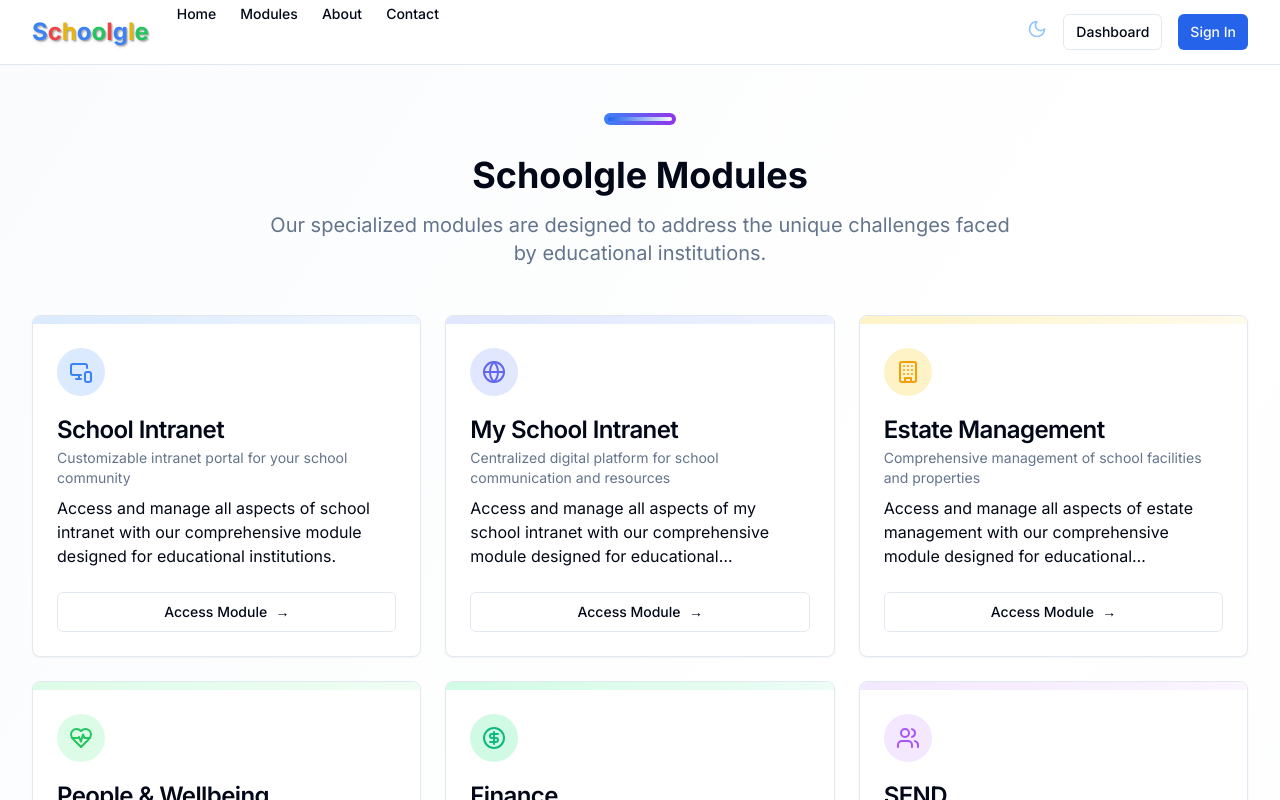
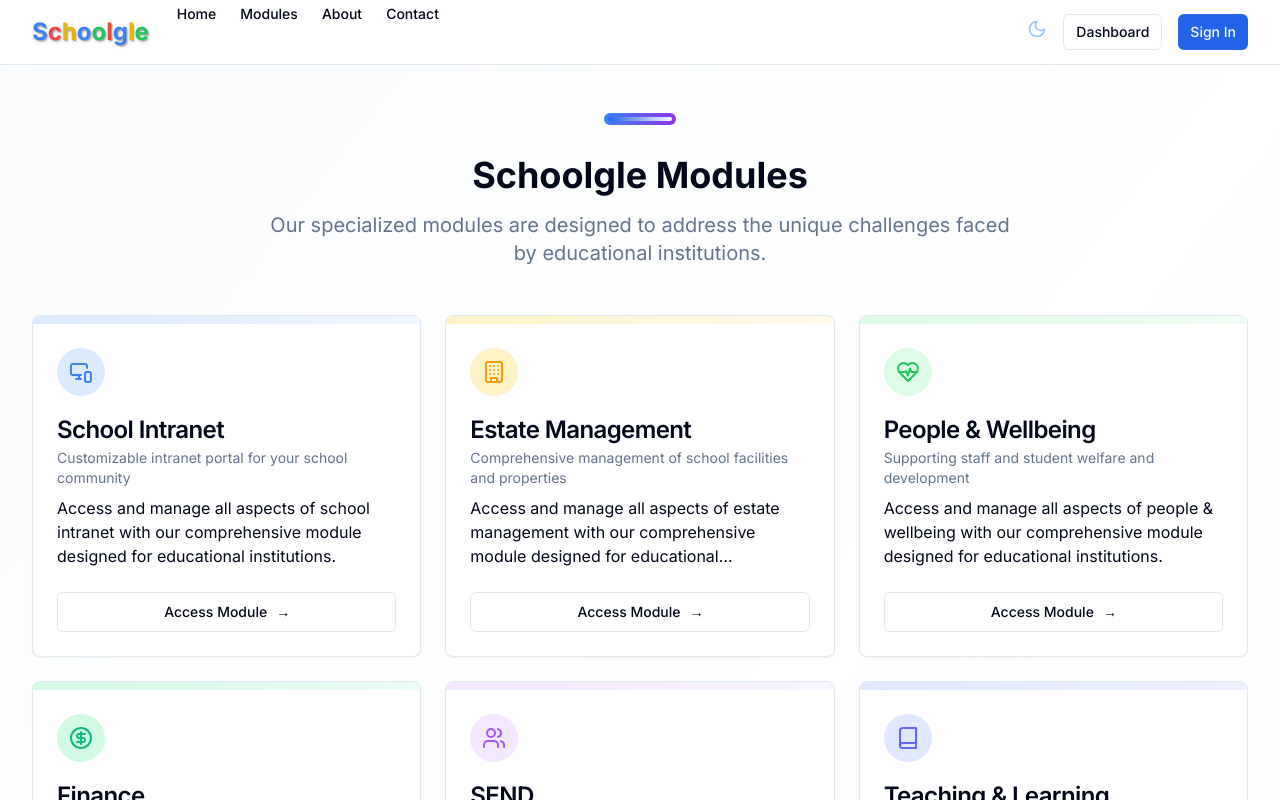
Before and after one commit to DSumm18/schoolgle-app-2025, a Next.js app: page /modules in a window 1280 px wide. Shown: the top 800 px of the page. Built offline with nearby package versions, Linux system fonts and the light colour scheme.

Commit message:
Remove duplicate intranet module and update module descriptions

```diff
--- a/src/app/modules/page.tsx
+++ b/src/app/modules/page.tsx
@@ -27,26 +27,11 @@ const modules = [
       "Social media integration",
       "Weather feed",
       "News ticker",
-      "Widget-based layout"
+      "Drag & drop widget layout"
     ],
     color: "bg-blue-100 text-blue-500 dark:bg-blue-900/30 dark:text-blue-300",
     gradient: "from-blue-100 to-blue-50 dark:from-blue-900/30 dark:to-blue-900/10",
     icon: MonitorSmartphone
-  },
-  {
-    id: "my-school-intranet",
-    title: "My School Intranet",
-    description: "Centralized digital platform for school communication and resources",
-    features: [
-      "Staff and student portals",
-      "Document sharing",
-      "News and announcements",
-      "Calendar integration",
-      "Personalized dashboards"
-    ],
-    color: "bg-indigo-100 text-indigo-500 dark:bg-indigo-900/30 dark:text-indigo-300",
-    gradient: "from-indigo-100 to-indigo-50 dark:from-indigo-900/30 dark:to-indigo-900/10",
-    icon: Globe
   },
   {
     id: "estate-management",
```
